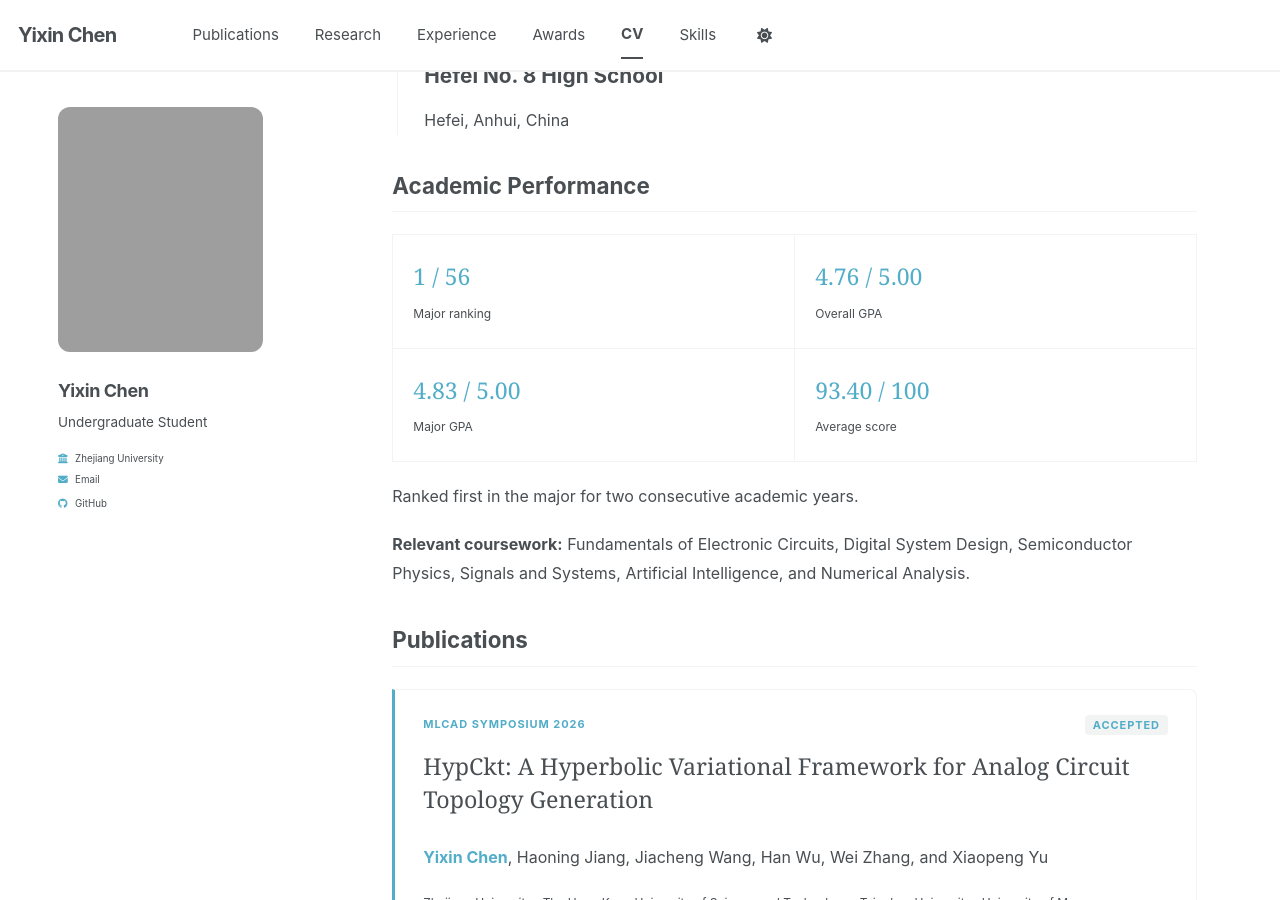
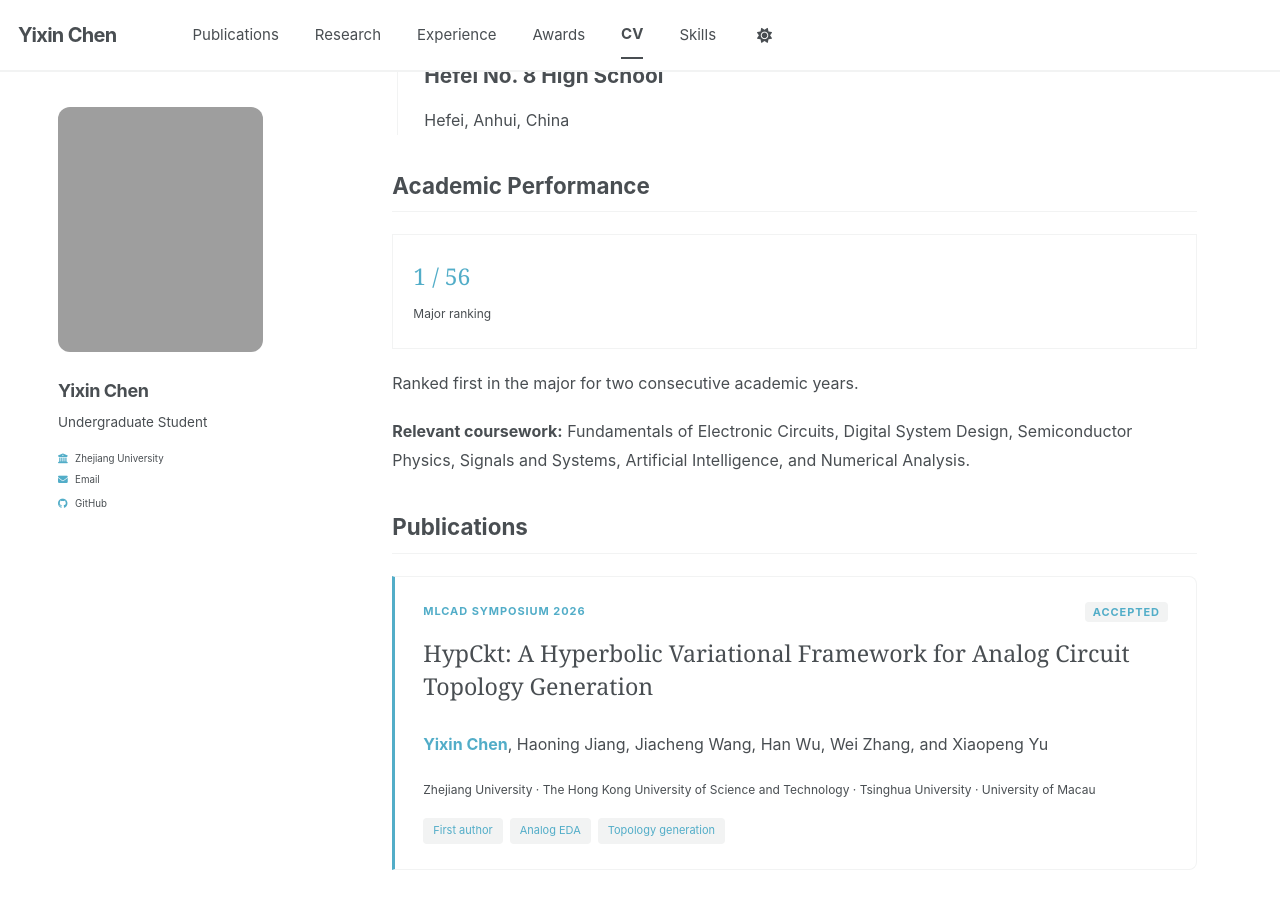
Before and after one commit to Yixin-59/Yixin-59.github.io, a Jekyll site: the page built from _pages/cv.md, in a window 1280 px wide and 900 px high, scrolled down 562 px. Built offline with Jekyll 4.4.1, drawn with Linux system fonts in a browser that asks for light colours; a style sheet for code colours, icons or effects is not loaded.

Commit message:
Add files via upload

```diff
--- a/_pages/cv.md
+++ b/_pages/cv.md
@@ -14,11 +14,8 @@ redirect_from:
 
 ## Academic Performance
 
-<div class="academic-stats">
+<div class="academic-stats" style="grid-template-columns: 1fr;">
   <div><strong>1 / 56</strong><span>Major ranking</span></div>
-  <div><strong>4.76 / 5.00</strong><span>Overall GPA</span></div>
-  <div><strong>4.83 / 5.00</strong><span>Major GPA</span></div>
-  <div><strong>93.40 / 100</strong><span>Average score</span></div>
 </div>
 
 <p class="entry-meta">Ranked first in the major for two consecutive academic years.</p>
```
